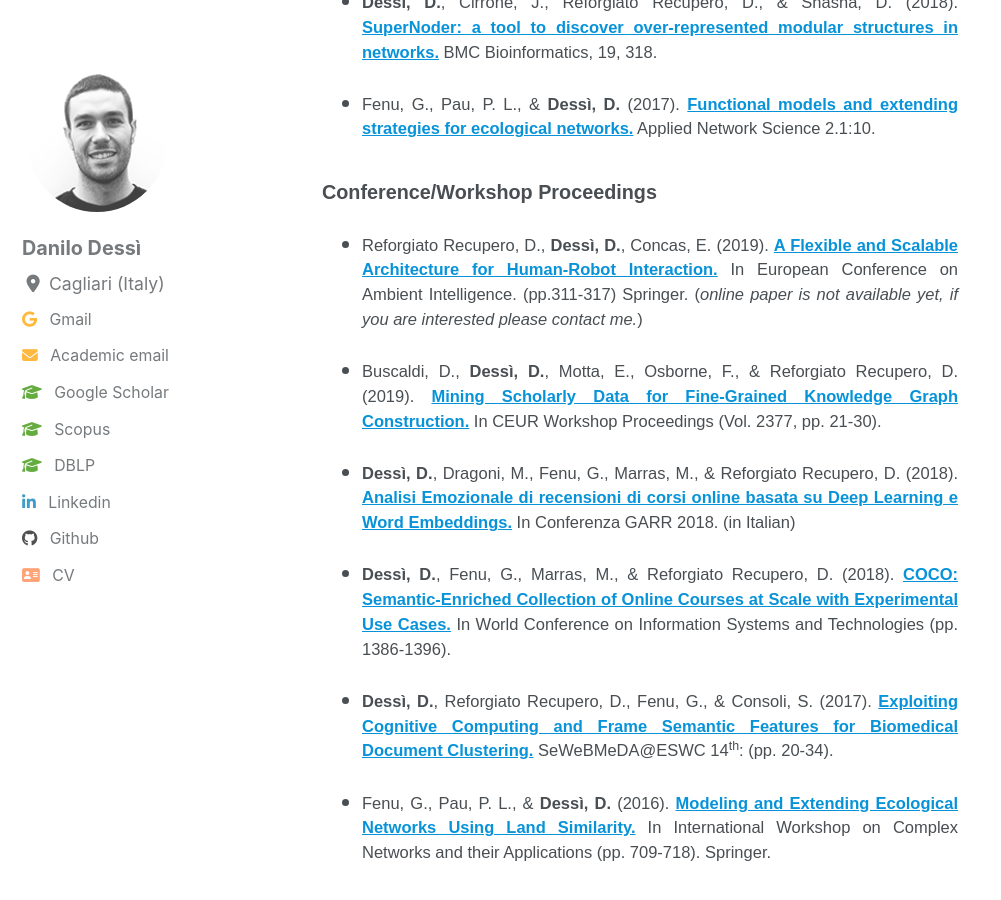
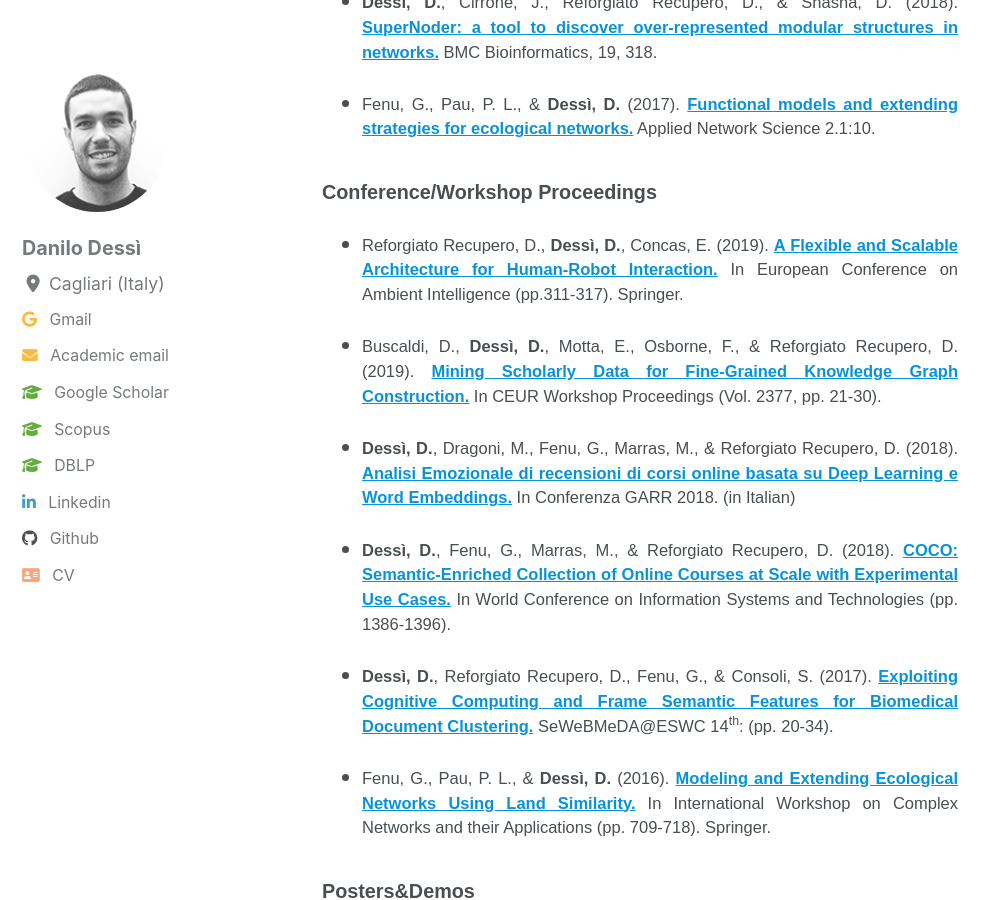
Before and after one commit to danilo-dessi/danilo-dessi.github.io, a Jekyll site: the page built from pages/publications.md, in a window 1280 px wide and 900 px high, scrolled down 380 px. Shown: the whole window, without its empty margins (0-1001 px from the left). Built offline with Jekyll 4.4.1, drawn with Linux system fonts in a browser that asks for light colours; cached includes are drawn as plain includes; nearby versions of some CDN libraries.

Commit message:
update 14-10-2019 update AMI 2019 paper

```diff
--- a/pages/publications.md
+++ b/pages/publications.md
@@ -16,7 +16,7 @@ title: Publications
 
 ### Conference/Workshop Proceedings
 
-- Reforgiato Recupero, D., **Dessì, D.**, Concas, E. (2019). [**A Flexible and Scalable Architecture for Human-Robot Interaction.**](https://link.springer.com/chapter/10.1007/978-3-030-34255-5_21) In European Conference on Ambient Intelligence. (pp.311-317) Springer. (*online paper is not available yet, if you are interested please contact me.*)
+- Reforgiato Recupero, D., **Dessì, D.**, Concas, E. (2019). [**A Flexible and Scalable Architecture for Human-Robot Interaction.**](https://link.springer.com/chapter/10.1007/978-3-030-34255-5_21) In European Conference on Ambient Intelligence (pp.311-317). Springer.
 
 - Buscaldi, D., **Dessì, D.**, Motta, E., Osborne, F., & Reforgiato Recupero, D. (2019). [**Mining Scholarly Data for Fine-Grained Knowledge Graph Construction.**](http://ceur-ws.org/Vol-2377/paper_3.pdf) In CEUR Workshop Proceedings (Vol. 2377, pp. 21-30).
 
```
